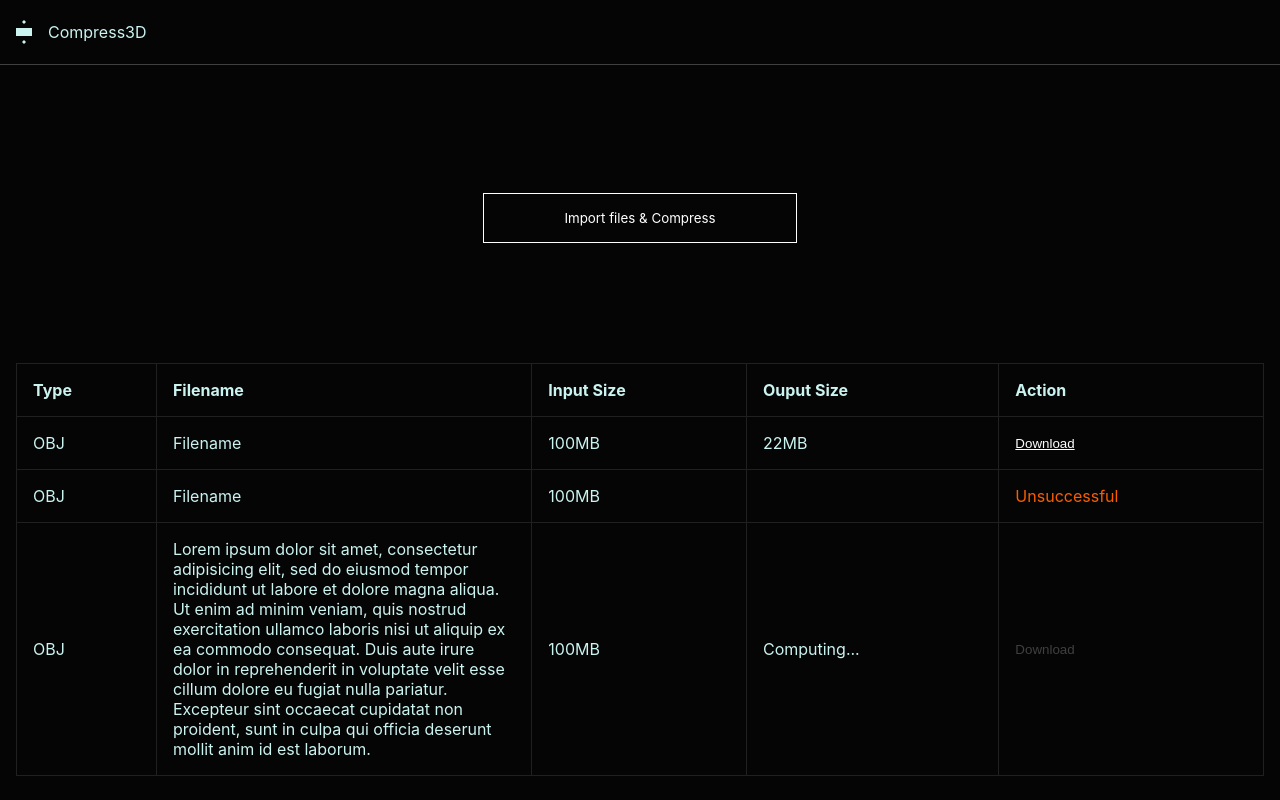
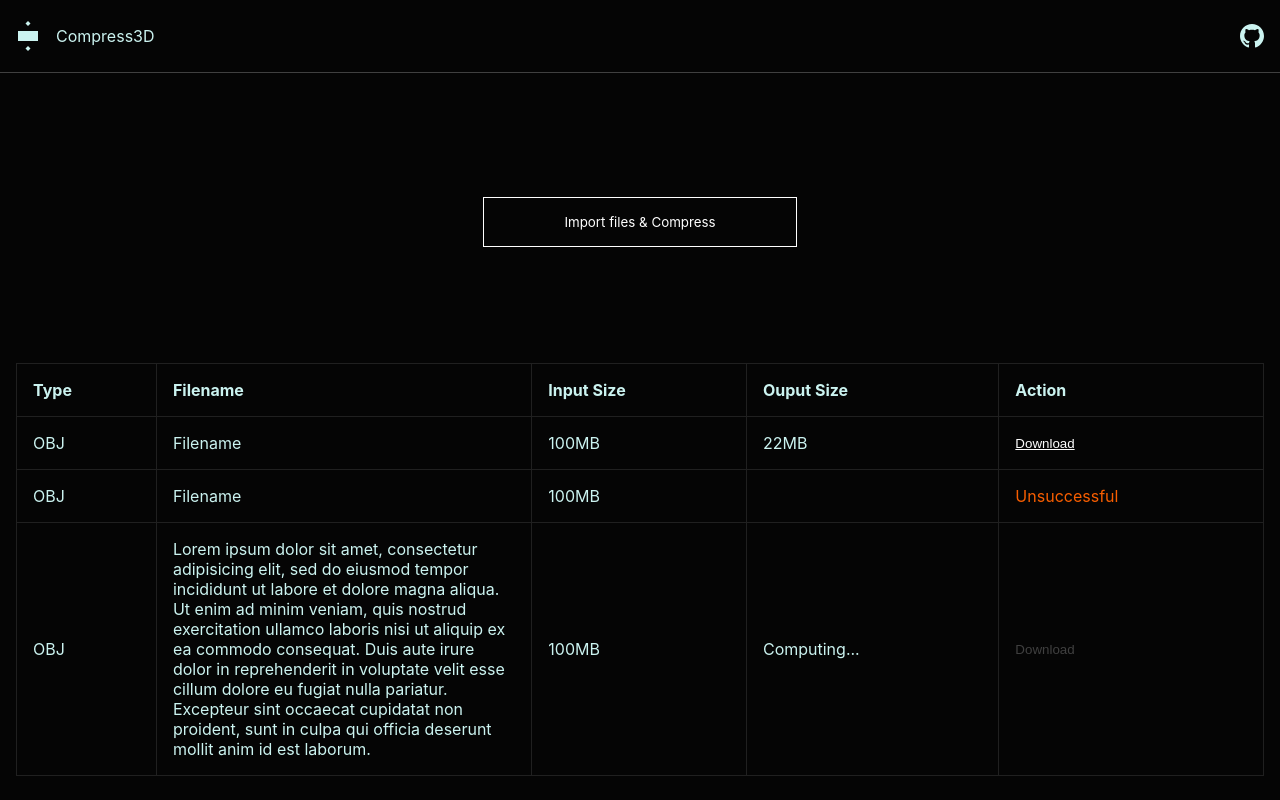
Before and after one commit to gpSWE/compress3d, a website built with Vite: page index.html in a window 1280 px wide. Built offline with nearby package versions, Linux system fonts and the light colour scheme.

Commit message:
Add a Github link

```diff
--- a/index.html
+++ b/index.html
@@ -10,12 +10,15 @@
 		<div id="app">
 			<header>
 				<a href="/">
-					<svg xmlns="http://www.w3.org/2000/svg" viewBox="0 0 64 64" >
+					<svg width="32" height="32" xmlns="http://www.w3.org/2000/svg" viewBox="0 0 64 64" >
 						<rect x="16" y="24" width="32" height="16"/>
 						<polygon points="32,8 28,12 32,16 36,12"/>
 						<polygon points="32,56 28,52 32,48 36,52"/>
 					</svg>
 					<span>Compress3D</span>
+				</a>
+				<a href="https://github.com/gpSWE/compress3d" target="_blank">
+					<svg xmlns="http://www.w3.org/2000/svg" width="32" height="32" viewBox="0 0 24 24"><path d="M12 0c-6.626 0-12 5.373-12 12 0 5.302 3.438 9.8 8.207 11.387.599.111.793-.261.793-.577v-2.234c-3.338.726-4.033-1.416-4.033-1.416-.546-1.387-1.333-1.756-1.333-1.756-1.089-.745.083-.729.083-.729 1.205.084 1.839 1.237 1.839 1.237 1.07 1.834 2.807 1.304 3.492.997.107-.775.418-1.305.762-1.604-2.665-.305-5.467-1.334-5.467-5.931 0-1.311.469-2.381 1.236-3.221-.124-.303-.535-1.524.117-3.176 0 0 1.008-.322 3.301 1.23.957-.266 1.983-.399 3.003-.404 1.02.005 2.047.138 3.006.404 2.291-1.552 3.297-1.23 3.297-1.23.653 1.653.242 2.874.118 3.176.77.84 1.235 1.911 1.235 3.221 0 4.609-2.807 5.624-5.479 5.921.43.372.823 1.102.823 2.222v3.293c0 .319.192.694.801.576 4.765-1.589 8.199-6.086 8.199-11.386 0-6.627-5.373-12-12-12z"/></svg>
 				</a>
 			</header>
 			<main>
--- a/src/main.css
+++ b/src/main.css
@@ -1,3 +1,17 @@
+/*
+* Prefixed by https://autoprefixer.github.io
+* PostCSS: v8.4.14,
+* Autoprefixer: v10.4.7
+* Browsers: last 4 version
+*/
+
+/*
+* Prefixed by https://autoprefixer.github.io
+* PostCSS: v8.4.14,
+* Autoprefixer: v10.4.7
+* Browsers: last 4 version
+*/
+
 /*
 * Prefixed by https://autoprefixer.github.io
 * PostCSS: v8.4.14,
@@ -39,6 +53,13 @@ header {
 	display: -webkit-box;
 	display: -ms-flexbox;
 	display: flex;
+	-webkit-box-pack: justify;
+		-ms-flex-pack: justify;
+			justify-content: space-between;
+	gap: 0.5rem;
+	-webkit-box-align: center;
+		-ms-flex-align: center;
+			align-items: center;
 }
 
 header a {
@@ -51,6 +72,9 @@ header a {
 	gap: 0.5rem;
 	color: #cbf3f0;
 	text-decoration: none;
+}
+
+header a:first-child {
 	margin-left: -0.5rem;
 }
 
@@ -58,9 +82,15 @@ header a:hover {
 	color: #ffd60a;
 }
 
-header a svg {
-	width: 2rem;
-	height: 2rem;
+header a:first-child svg {
+	width: 2.5rem;
+	height: 2.5rem;
+	fill: currentColor;
+}
+
+header a:last-child svg {
+	width: 1.5rem;
+	height: 1.5rem;
 	fill: currentColor;
 }
 
```
